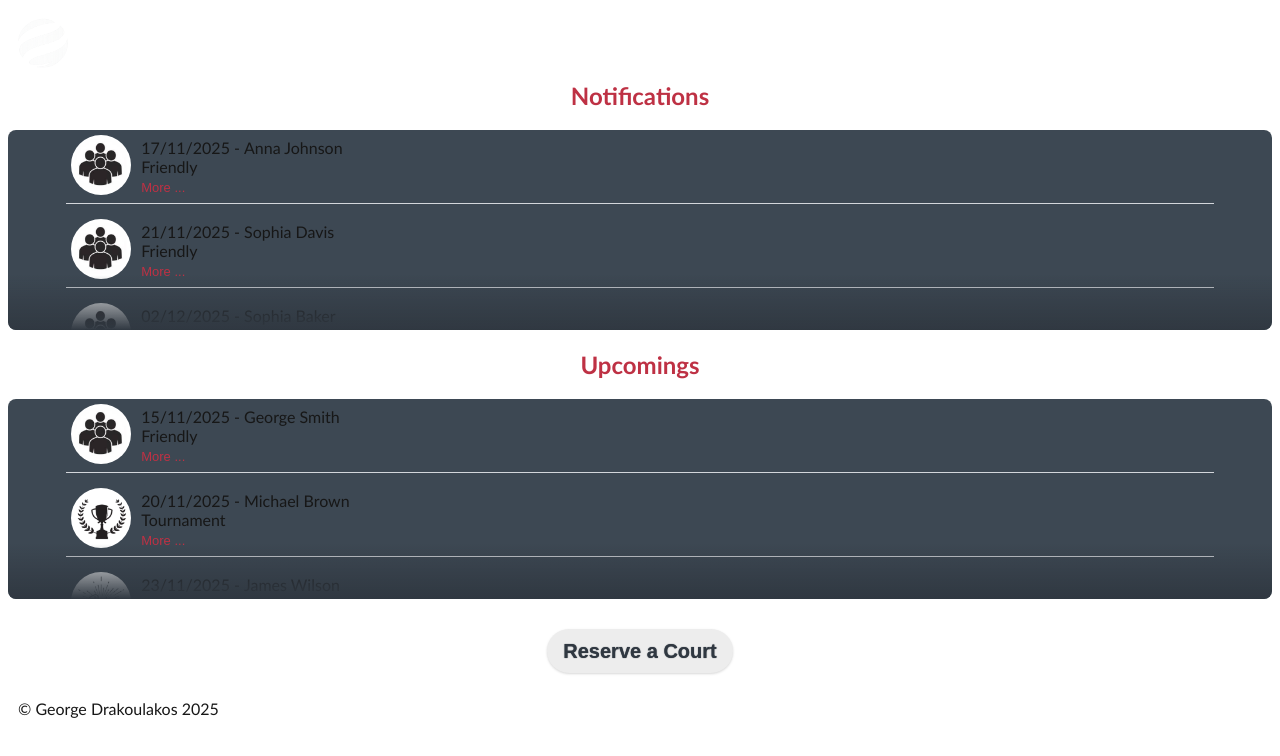
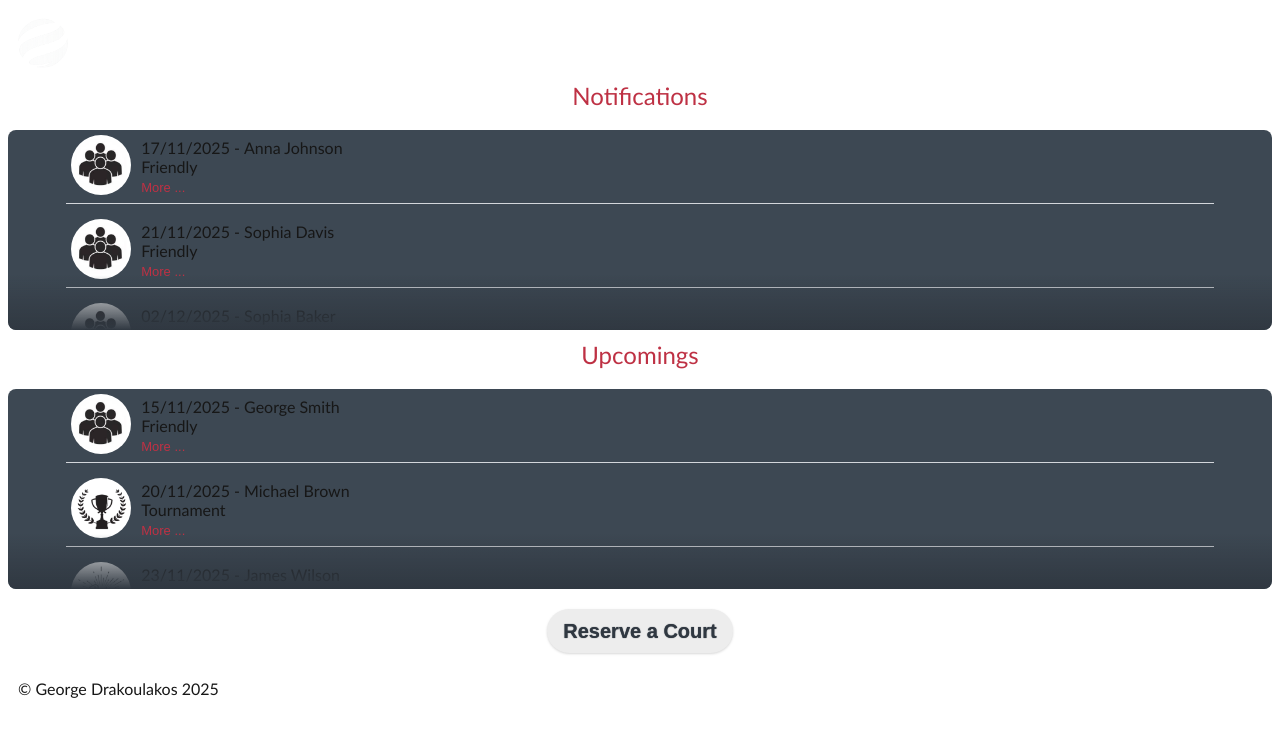
Before and after one commit to gdrakoulakos/athlisis-hub, a Next.js app: page / in a window 1280 px wide. Shown: the top 756 px of the page. Built offline with nearby package versions, Linux system fonts and the light colour scheme.

Commit message:
Update RequestsOverview styles; reduce margin-bottom for improved layout consistency

```diff
--- a/src/app/components/RequestsOverview/RequestsOverview.module.css
+++ b/src/app/components/RequestsOverview/RequestsOverview.module.css
@@ -3,7 +3,7 @@
   display: flex;
   flex-direction: column;
   align-items: center;
-  margin-bottom: 20px;
+  margin-bottom: 10px;
 }
 
 .requestsOverviewListWrapper {
--- a/src/app/globals.css
+++ b/src/app/globals.css
@@ -17,9 +17,15 @@ body {
     padding: 0;
   }
 
+  h1 {
+    font-weight: 100;
+    font-size: 30px;
+  }
+
   h2 {
     color: #be3144;
     margin: 0;
+    font-weight: 100;
   }
 }
 
```
